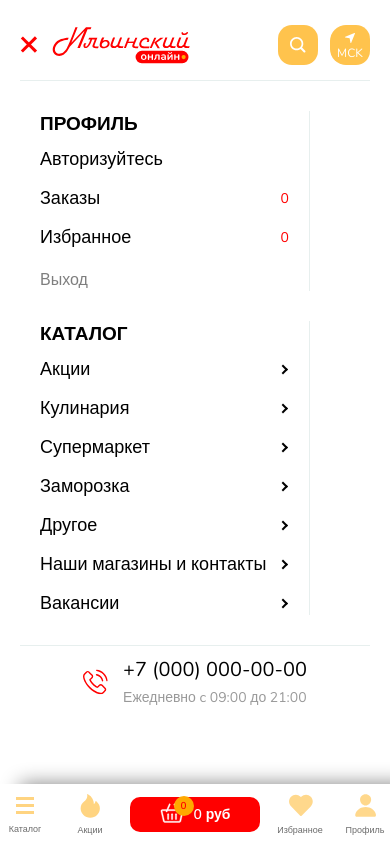
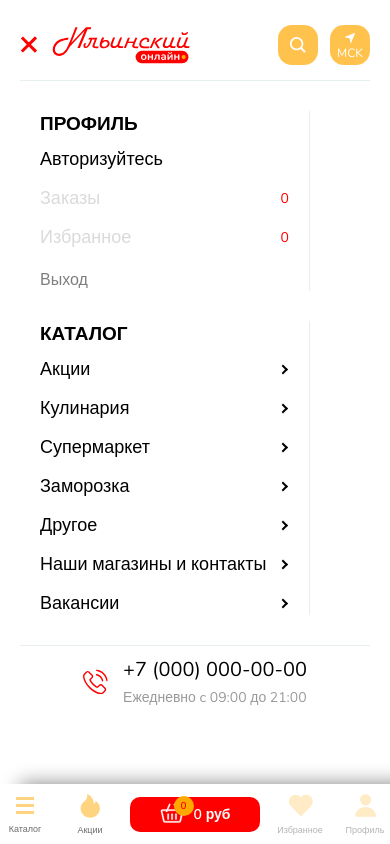
Before and after one commit to w1ct2/Ilyinsky, a Vue app: page /catalog in a window 390 px wide. Both pictures are taken after a click on the element "Каталог". Shown: the top 844 px of the page. Built offline with nearby package versions, Linux system fonts and the light colour scheme.

Commit message:
commit-75 (сhecking the authorization of personal account links)

```diff
--- a/src/components/header/action-buttons/Header_DeliveryBtn.vue
+++ b/src/components/header/action-buttons/Header_DeliveryBtn.vue
@@ -67,7 +67,6 @@ const resetActiveModal = (method)=>{
             transition: all .6s ease;
             position: absolute;
             top: 10px;
-            // outline: 1px solid red;
         }
     }
     &__title {
@@ -105,6 +104,8 @@ const resetActiveModal = (method)=>{
             margin-left: 0;
         }
         &__icon {
+            border-top-left-radius: 0;
+            border-bottom-left-radius: 0;
             & p {
                 font-size: 14px;
             }
--- a/src/components/header/action-buttons/Header_Favorites.vue
+++ b/src/components/header/action-buttons/Header_Favorites.vue
@@ -1,16 +1,31 @@
 <template>
-    <div class="favorites">
-        <RouterLink :to="'/personal-account'" @click="AllData.setActivePagePersonalAccount(2)">
-            <img :src="favorites" class="favorites__img">
-        </RouterLink>
+    <div class="favorites" @click="linkJump">
+        <img :src="favorites" class="favorites__img">
+        <div class="favorites__not-auth" v-if="notAuthPage">
+            <h4>Вам необходимо авторизоваться!</h4>
+        </div>
     </div>
 </template>
 
 <script setup>
 import favorites from '@/assets/img/svg/favorites1.svg'
 import { useAllData } from '@/store/AllData';
-import { RouterLink } from 'vue-router';
+import { useMainStore } from '@/store/MainStore';
+import { ref } from 'vue';
+import { RouterLink, useRouter } from 'vue-router';
 const AllData = useAllData()
+const MainStore = useMainStore()
+const router = useRouter()
+const notAuthPage = ref(false)
+const linkJump = ()=>{
+    if (MainStore.isAuthUser === 'isAuth') {
+        AllData.setActivePagePersonalAccount(2)
+        router.push('/personal-account')
+    } else {
+        notAuthPage.value = true
+        setTimeout(()=>{notAuthPage.value = false}, 3000)
+    }
+}
 </script>
 
 <style lang="scss" scoped>
@@ -25,12 +40,30 @@ const AllData = useAllData()
     justify-content: center;
     align-items: center;
     margin-left: -10px;
+    position: relative;
     & a {
         width: 100%;
         height: 100%;
         display: flex;
         align-items: center;
         justify-content: center;
+    }
+    &__not-auth {
+        background-color: #fff;
+        z-index: 3;
+        border-radius: 16px;
+        position: absolute;
+        width: rem(220);
+        height: fit-content;
+        padding: 25px;
+        bottom: rem(-100);
+        animation: opacity .5s;
+        display: flex;
+        flex-direction: column;
+        gap: 12px;
+        box-shadow: 0px 2px 8px 0px #00000040;
+        color: var(--red);
+        font-weight: 600;
     }
     &:hover {
         .favorites__img {
--- a/src/components/header/mobile/Header_BottomBar.vue
+++ b/src/components/header/mobile/Header_BottomBar.vue
@@ -15,14 +15,20 @@
             </div>
             <p>{{ BasketData.totalPrice}} руб</p>
         </RouterLink>
-        <RouterLink class="bottom-bar__item" :to="'/personal-account'" @click="AllData.setActivePagePersonalAccount(2)">
-            <img :src="favorites" alt="">
+        <a
+            class="bottom-bar__item"
+            @click="linkJump(2)"
+            :class="{'bottom-bar__item--disabled' : mainStore.isAuthUser !== 'isAuth'}">
+            <img :src="favorites">
             <p>Избранное</p>
-        </RouterLink>
-        <RouterLink class="bottom-bar__item" :to="'/personal-account'" @click="AllData.setActivePagePersonalAccount(0)">
-            <img :src="profile" alt="">
+        </a>
+        <a
+            class="bottom-bar__item"
+            @click="linkJump(0)"
+            :class="{'bottom-bar__item--disabled' : mainStore.isAuthUser !== 'isAuth'}">
+            <img :src="profile">
             <p>Профиль</p>
-        </RouterLink>
+        </a>
     </div>
 </template>
 
@@ -31,16 +37,25 @@ import favorites from '@/assets/img/bottomBar/favorites.svg'
 import actions from '@/assets/img/bottomBar/fire.svg'
 import profile from '@/assets/img/bottomBar/profile.svg'
 import basket from '@/assets/img/bottomBar/basket.svg'
-import { RouterLink } from 'vue-router'
+import { RouterLink, useRouter } from 'vue-router'
 import { useMainStore } from '@/store/MainStore'
 import { useBasketData } from '@/store/BasketData'
 import { useAllData } from '@/store/AllData'
+const router = useRouter()
 const mainStore = useMainStore()
 const activeBurgerMenu = (n)=>{
     mainStore.activeBurgerMenu()
 }
 const BasketData = useBasketData()
 const AllData = useAllData()
+const linkJump = (page)=>{
+    if (mainStore.isAuthUser==='isAuth') {
+        AllData.setActivePagePersonalAccount(page)
+        router.push('/personal-account')
+    } else {
+        console.log('Пользователь не авторизован');
+    }
+}
 </script>
 
 <style lang="scss" scoped>
@@ -107,6 +122,9 @@ const AllData = useAllData()
         color: #6B6B6B;
         font-size: 14px;
         min-width: rem(70);
+        &--disabled {
+            opacity: .5;
+        }
         & span {
             background-color: #FFD481;
             width: 18px;
--- a/src/components/header/mobile/Header_BurgerProfile.vue
+++ b/src/components/header/mobile/Header_BurgerProfile.vue
@@ -3,17 +3,27 @@
         <h2 class="catalog__title">{{ title }}</h2>
         <ul class="catalog__list">
             <li class="catalog__item" v-if="MainStore.isAuthUser === 'isAuth'">
-                <RouterLink :to="'/personal-account'" @click="isClickedLink(0)">Личный кабинет</RouterLink>
+                <RouterLink :to="'/personal-account'" @click="isClickedLink(0)" class="catalog__link">Личный кабинет</RouterLink>
             </li>
             <li class="catalog__item" v-else>
                 <button @click="startAuthorization">Авторизуйтесь</button>
             </li>
             <li class="catalog__item">
-                <RouterLink :to="'/personal-account'" @click="isClickedLink(1)">Заказы</RouterLink>
+                <a
+                    @click="isClickedLink(1)"
+                    :class="{'catalog__link--disabled' : MainStore.isAuthUser !== 'isAuth'}"
+                    :disabled="MainStore.isAuthUser !== 'isAuth'">
+                    Заказы
+                </a>
                 <span>{{ PersonalHistory.history.length }}</span>
             </li>
             <li class="catalog__item">
-                <RouterLink :to="'/personal-account'" @click="isClickedLink(2)">Избранное</RouterLink>
+                <a
+                    @click="isClickedLink(2)"
+                    :class="{'catalog__link--disabled' : MainStore.isAuthUser !== 'isAuth'}"
+                    :disabled="MainStore.isAuthUser !== 'isAuth'">
+                    Избранное
+                </a>
                 <span>{{ AllData.favoriteData.length }}</span>
             </li>
         </ul>
@@ -51,8 +61,12 @@ const props = defineProps({
 const isActiveAuth = ref(false)
 const authAlert = ref(false)
 const isClickedLink = (page)=> {
-    AllData.setActivePagePersonalAccount(page)
-    MainStore.activeBurgerMenu()
+    if (MainStore.isAuthUser === 'isAuth') {
+        AllData.setActivePagePersonalAccount(page)
+        MainStore.activeBurgerMenu()
+    } else {
+        console.log('Пользователь не авторизован');
+    }
 }
 const getOut = ()=>{
     MainStore.getOut()
@@ -104,13 +118,17 @@ const handleCloseAuth = () => {
         justify-content: space-between;
         position: relative;
         cursor: pointer;
-        & a {
-            color: #000;
-        }
+        color: #000;
         & span {
             color: var(--red);
             font-size: 14px;
         }
+    }
+    &__link {
+        color: #000;
+    }
+    &__link--disabled {
+        color: #dadada;
     }
     &__btn {
         opacity: .5;
--- a/src/store/MainStore.ts
+++ b/src/store/MainStore.ts
@@ -70,6 +70,7 @@ export const useMainStore = defineStore('mainStore', ()=>{
         localStorage.removeItem(STORAGE_EMAIL_KEY)
         localStorage.removeItem(STORAGE_FULLNAME_KEY)
         localStorage.removeItem(STORAGE_PHONE_KEY)
+        localStorage.removeItem('user_order_history')
         localStorage.setItem('UserAuthorization', 'notAuth')
     }
     return {
```
